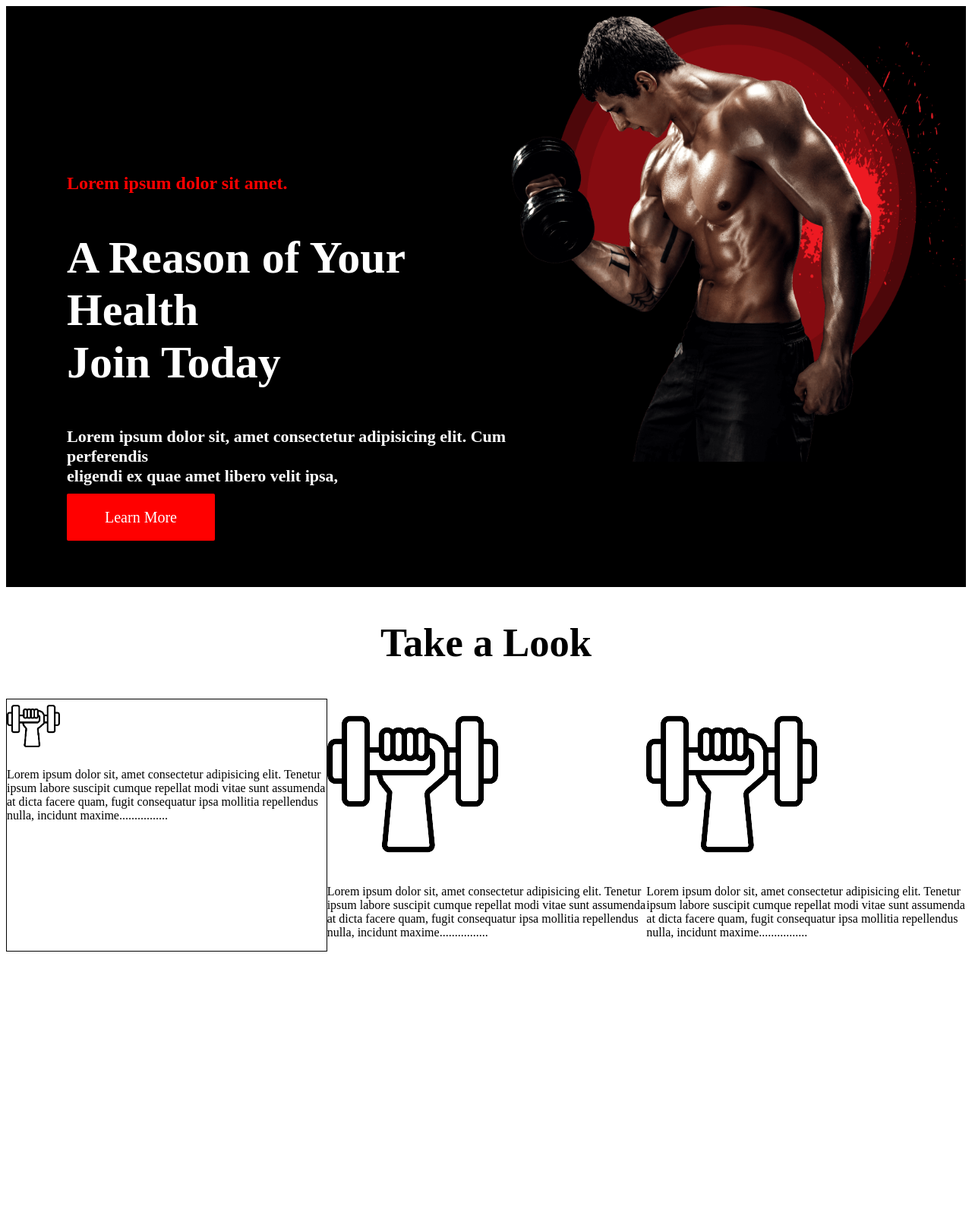
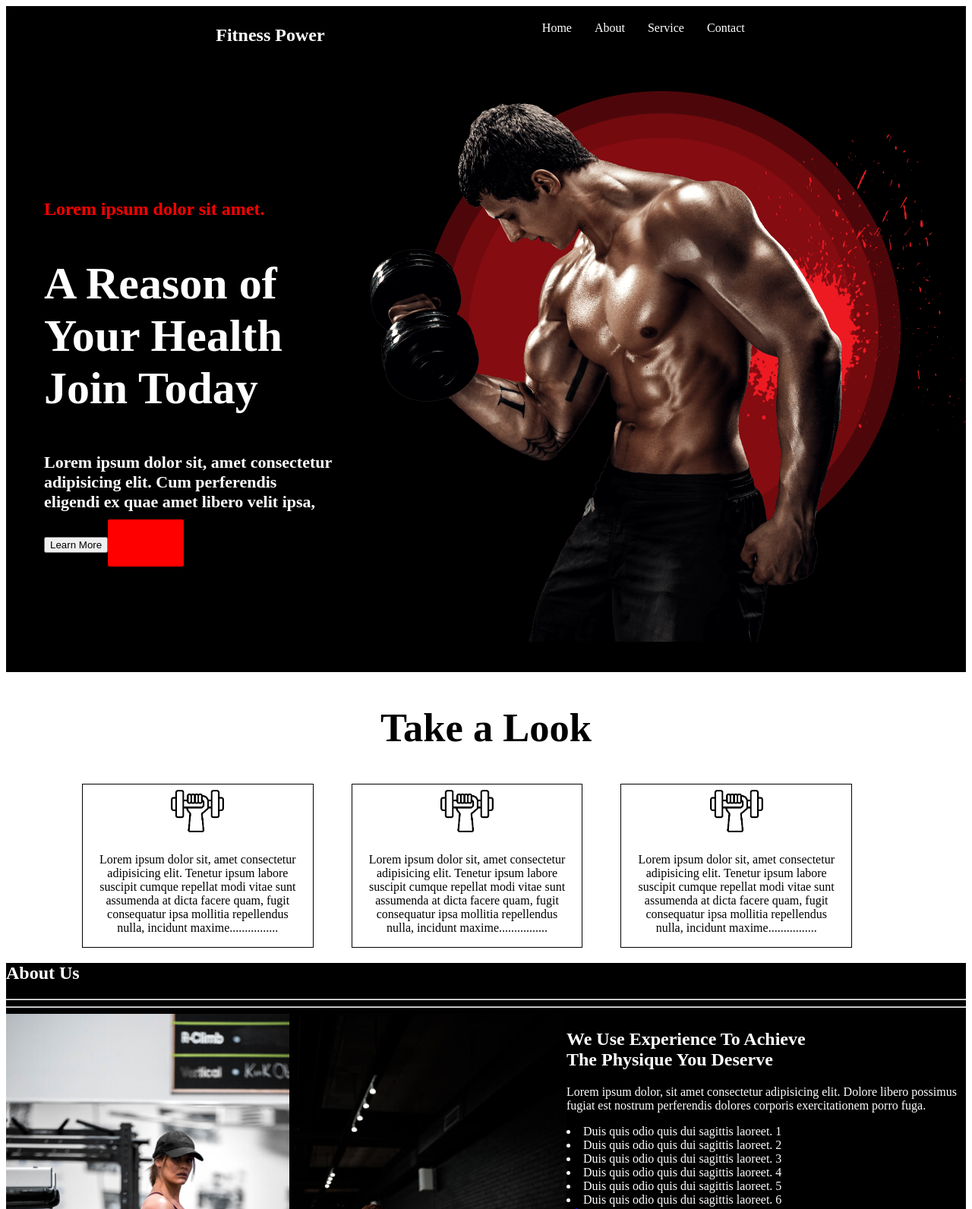
Before and after one commit to shameemmonir/gym-fitness, a plain HTML site: page index.html in a window 1280 px wide. Shown: the top 1592 px of the page at 76% size. Before the commit the page ends 1261 px from the top, so only its background shows below. Drawn offline with Linux system fonts and the light colour scheme.

Commit message:
second commit

```diff
--- a/index.html
+++ b/index.html
@@ -7,17 +7,33 @@
     <link rel="stylesheet" href="style.css">
 </head>
 <body>
+    <nav>
+        <div class="menu-container">
+            <div class="company-logo">
+                <h1>Fitness Power</h1>
+            </div>
+            <div class="menu-items">
+                <li>Home</li>
+                <li>About</li>
+                <li>Service</li>
+                <li>Contact</li>
+            </div>
+        </div>
+    </nav>
   <section class="gym-background">
     <div>
-        <div class="gym-join">
-            <div class="gym-text">
-                <h2 class="heading">Lorem ipsum dolor sit amet.</h2>
-                <h1 class="gym-health">A Reason of Your Health <br> Join Today</h1>
-                <h2 class="para-gym">Lorem ipsum dolor sit, amet consectetur adipisicing elit. Cum  perferendis <br>eligendi ex quae amet libero velit ipsa,</h2>
-                <a id="btn-more" href="#">Learn More</a>
+        <div class="banner-container">
+            <div class="banner-left">
+                <div class="banner-description">
+                    <h2 class="banner-text">Lorem ipsum dolor sit amet.</h2>
+                    <h1 class="title1">A Reason of Your Health <br> Join Today</h1>
+                    <h2 class="para-gym">Lorem ipsum dolor sit, amet consectetur adipisicing elit. Cum  perferendis <br>eligendi ex quae amet libero velit ipsa,</h2>
+                    <button>Learn More</button>
+                    <a id="btn-more" href="#"></a>
+                </div>
             </div>
-            <div class="img-gym">
-                <img src="images/home-bg.png" alt="" width="600" height="600">
+            <div class="banner-right">
+                <img src="images/home-bg.png" alt="">
             </div>
         </div>
     </div>
@@ -32,17 +48,53 @@
                 <img id="gym-img" src="images/package/icon1.png" alt="" width="70" height="70">
                 <p>Lorem ipsum dolor sit, amet consectetur adipisicing elit. Tenetur ipsum labore suscipit cumque repellat modi vitae sunt assumenda at dicta facere quam, fugit consequatur ipsa mollitia repellendus nulla, incidunt maxime................</p>
             </div>
-            <div>
-                <img src="images/package/icon1.png" alt="">
+            <div class="gym-para">
+                <img id="gym-img" src="images/package/icon1.png" alt="" width="70" height="70">
                 <p>Lorem ipsum dolor sit, amet consectetur adipisicing elit. Tenetur ipsum labore suscipit cumque repellat modi vitae sunt assumenda at dicta facere quam, fugit consequatur ipsa mollitia repellendus nulla, incidunt maxime................</p>
             </div>
-            <div>
-                <img src="images/package/icon1.png" alt="">
+            <div class="gym-para">
+                <img  id="gym-img" src="images/package/icon1.png" alt="" width="70" height="70">
                 <p>Lorem ipsum dolor sit, amet consectetur adipisicing elit. Tenetur ipsum labore suscipit cumque repellat modi vitae sunt assumenda at dicta facere quam, fugit consequatur ipsa mollitia repellendus nulla, incidunt maxime................</p>
             </div>
         </div>
 
     </div>
   </section>
+  <section class="about-us-area">
+    <div>
+        <h1>About Us</h1>
+    </div>
+    <div>
+        <hr>
+        <hr>
+    </div>
+    <div class="experience">
+        <div>
+            <img src="images/about1.jpg" alt="">
+        </div>
+        <div>
+            <img src="images/about2.jpg" alt="">
+        </div>
+        <div>
+            <h1>We Use Experience To Achieve <br> The Physique You Deserve</h1>
+            <p>Lorem ipsum dolor, sit amet consectetur adipisicing elit. Dolore libero possimus fugiat est nostrum perferendis dolores corporis exercitationem porro fuga.</p>
+            <div>
+                <li>Duis quis odio quis dui sagittis laoreet. 1</li>
+                <li>Duis quis odio quis dui sagittis laoreet. 2</li>
+                <li>Duis quis odio quis dui sagittis laoreet. 3</li>
+                <li>Duis quis odio quis dui sagittis laoreet. 4</li>
+                <li>Duis quis odio quis dui sagittis laoreet. 5</li>
+                <li>Duis quis odio quis dui sagittis laoreet. 6</li>
+            </div>
+            <a href="#">About More</a>
+        </div>
+    </div>
+  </section>
+  <section class="workout-area">
+    <div class="workout">
+        <h1>WORKOUT INQUIRY</h1>
+        <a href="#">Let's Chat</a>
+    </div>
+  </section>
 </body>
 </html>
--- a/style.css
+++ b/style.css
@@ -1,4 +1,52 @@
 
+.menu-container{
+    display: flex;
+    justify-content: space-evenly;
+    background-color: black;
+    padding: 5px;
+    color: white;
+}
+.menu-items{
+    display: flex;
+}
+.menu-items li{
+    list-style: none;
+    margin: 5px;
+    padding: 10px;
+}
+.menu-items li:hover{
+    color: blue;
+    cursor: pointer;
+}
+.banner-container{
+    display: flex;
+    width: 100%;
+    height: 100vh;
+    background-color: black;
+    align-items: center;
+}
+.banner-description{
+    margin-left: 50px;
+}
+.banner-text{
+    color: red;
+    font-size: 24px;
+}
+.title1{
+    font-size: 60px;
+    color: white;
+    font-weight: bold;
+}
+
+
+
+
+
+
+.img-gym{
+    width: 100%;
+    height: 100vh;
+}
 .gym-background{
     background-color: black;
 }
@@ -35,6 +83,8 @@
 }
 .icon-area{
     display: flex;
+    margin-left: 100px;
+    margin-right: 100px;
 }
 .take-look{
     text-align: center;
@@ -42,7 +92,19 @@
 }
 .gym-para{
     border: 1px solid black;
+    text-align: center;
+    margin-right: 50px;
+    padding-left: 20px;
+    padding-right: 20px;
 }
-#gym-img{
-    align-items: center;
+.about-us-area{
+    background-color: black;
+    color: white;
 }
+.experience{
+    display: flex;
+}
+.workout-area{
+    background-image: url(images/shape/Group_33094_1.png);
+    background-position: center;
+}
```
